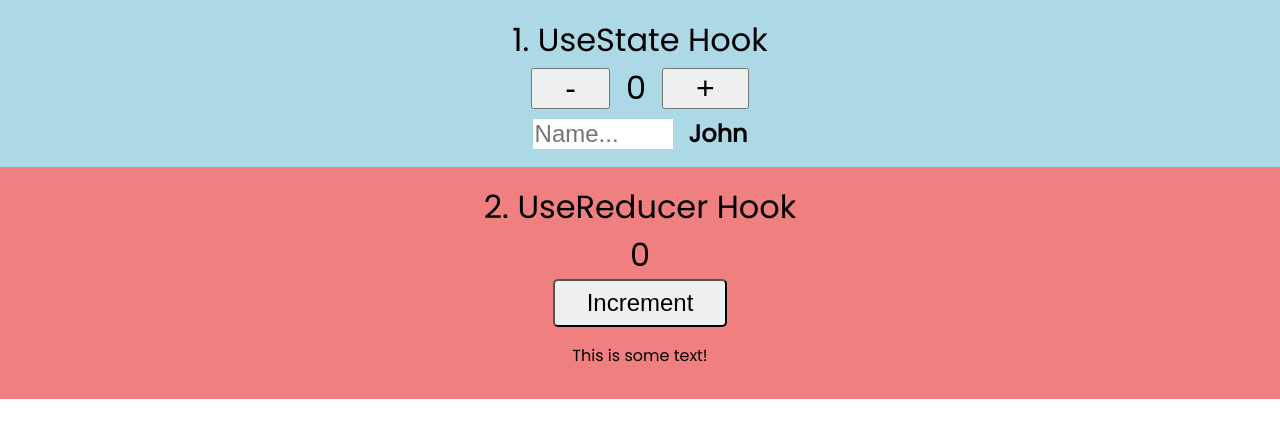
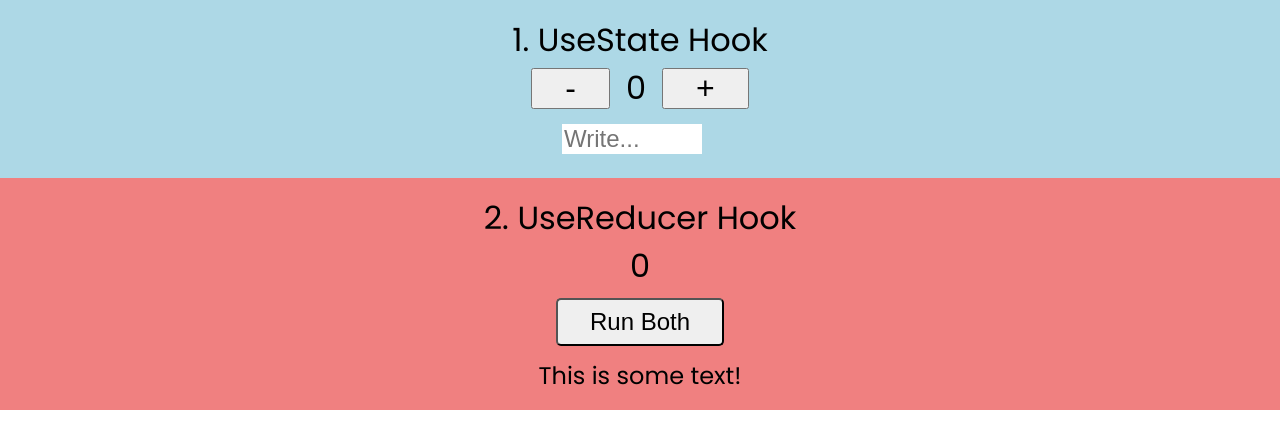
Before and after one commit to JohnXander/react-hooks, a React (Create React App) app: page / in a window 1280 px wide. Shown: the top 448 px of the page. Built offline with nearby package versions, Linux system fonts and the light colour scheme.

Commit message:
style changes

```diff
--- a/src/components/UseReducer.js
+++ b/src/components/UseReducer.js
@@ -24,7 +24,7 @@ const UseReducer = () => {
                         dispatch({type: "incrementCount"})
                         dispatch({type: "toggleShowText"})
                     }}>
-                    Increment
+                    Run Both
                 </button>
                 <div>{state.showText && <p>This is some text!</p>}</div>
             </div>
--- a/src/components/UseState.js
+++ b/src/components/UseState.js
@@ -3,11 +3,11 @@ import { useState } from "react"
 
 const UseState = () => {
     const [counter, setCounter] = useState(0)
-    const [inputValue, setInputValue] = useState("John")
+    const [inputValue, setInputValue] = useState("")
 
     const increment = () => setCounter(counter + 1)
     const decrement = () => setCounter(counter - 1)
-    const changeName = (e) => {
+    const changeText = (e) => {
         const newName = e.target.value
         if (newName.length <= 10) setInputValue(newName)
     }
@@ -23,8 +23,8 @@ const UseState = () => {
             <div>
                 <input
                     type="text"
-                    placeholder="Name..."
-                    onChange={changeName}
+                    placeholder="Write..."
+                    onChange={changeText}
                 />
                 <h2>{inputValue}</h2>
             </div>
--- a/src/styles/UseReducer.css
+++ b/src/styles/UseReducer.css
@@ -22,8 +22,15 @@
     padding: 0.5rem 2rem;
     border-radius: 5px;
     cursor: pointer;
+    margin: 0.5rem;
 }
 
 .use-reducer div div {
-    height: 3.5rem;
+    height: 2.5rem;
 }
+
+.use-reducer p {
+    margin: 0;
+    padding-top: 0.25rem;
+    font-size: 1.5rem;
+}
--- a/src/styles/UseState.css
+++ b/src/styles/UseState.css
@@ -33,6 +33,7 @@
     border: none;
     outline: none;
     font-size: 1.5rem;
+    margin: 0.5rem;
 }
 
 .use-state div:last-child{
```
